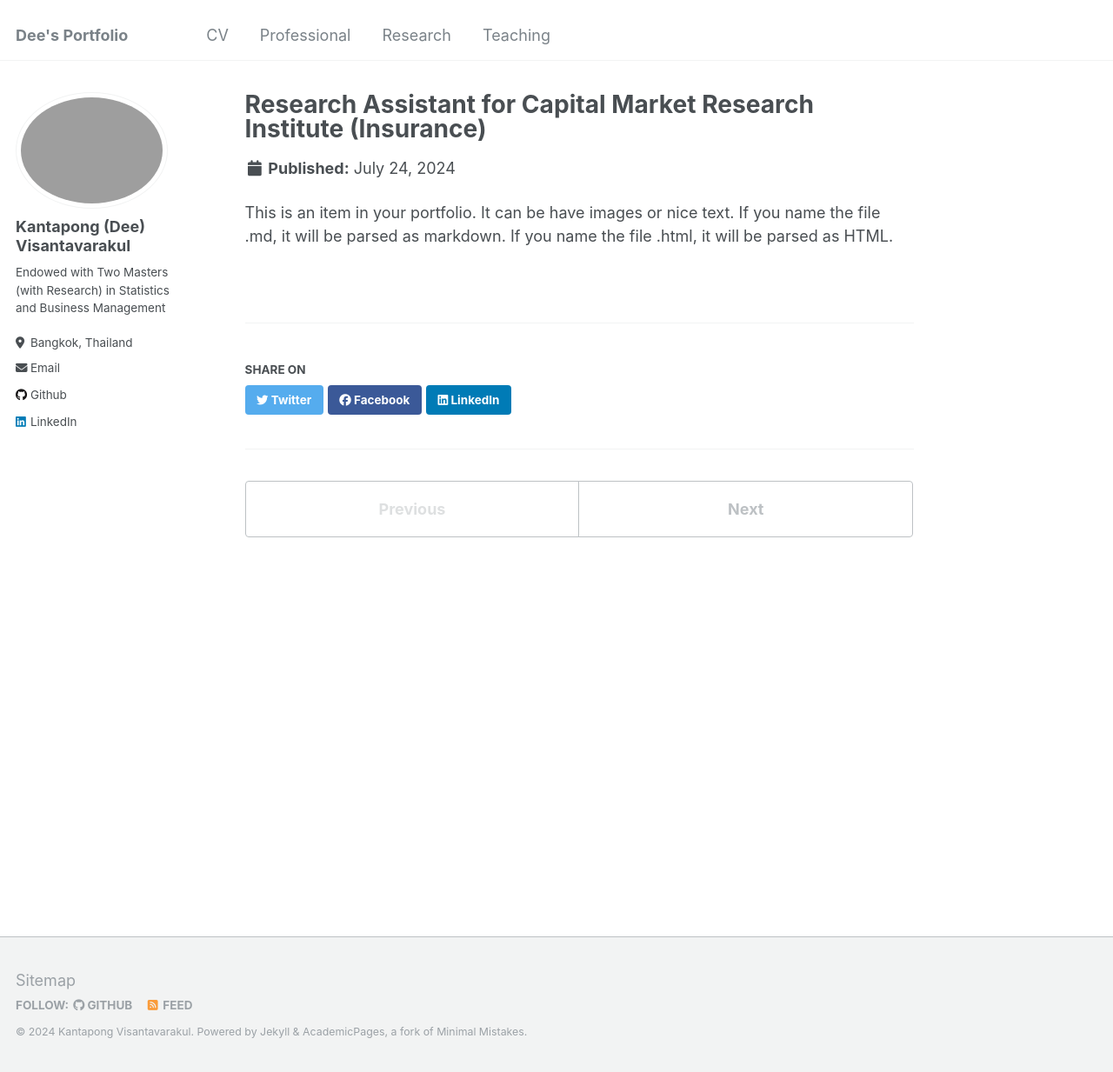
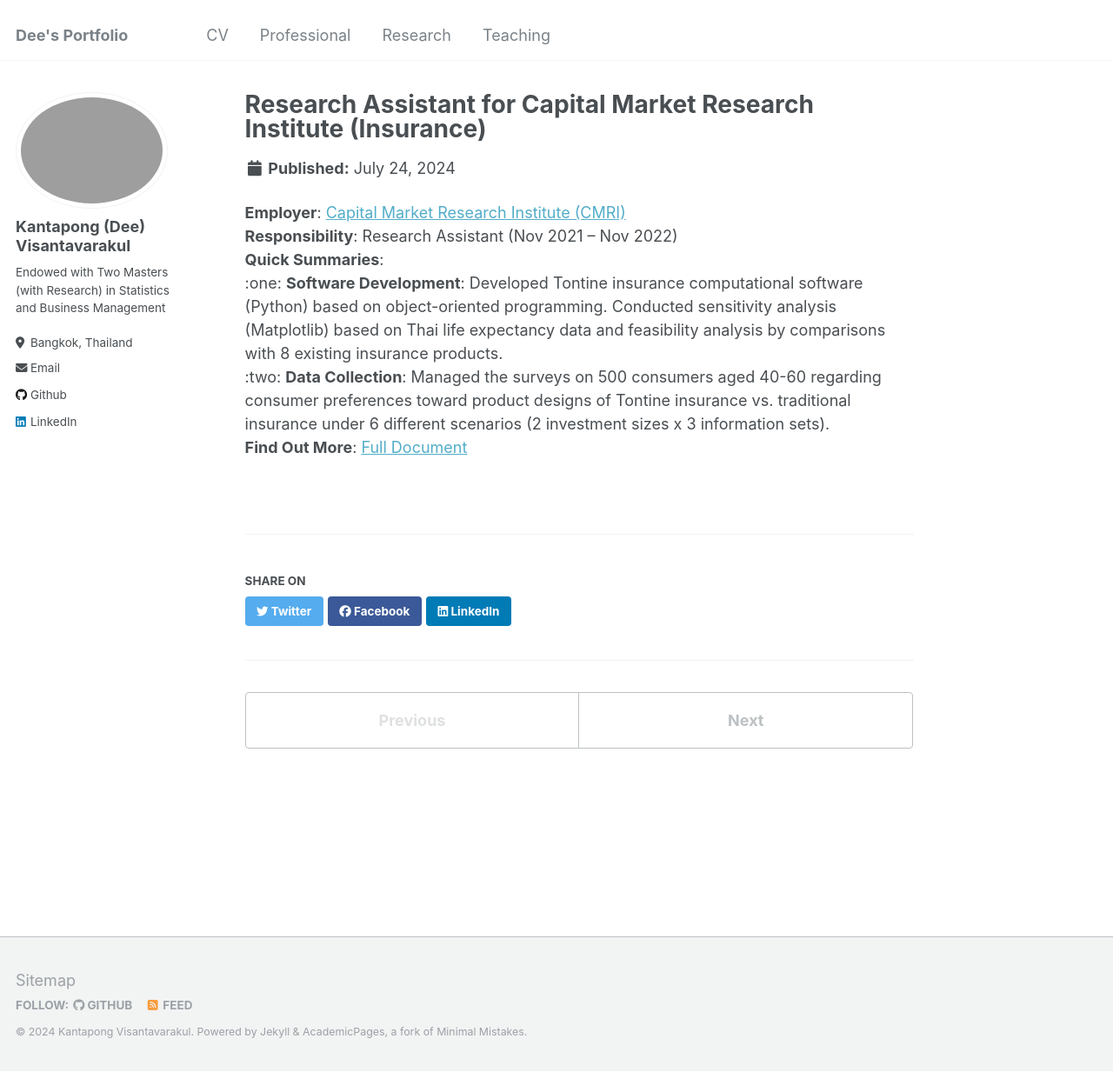
Before and after one commit to GoodDee/GoodDee.github.io, a Jekyll site: the page built from _portfolio/portfolio-1.md, in a window 1280 px wide and 1233 px high. Shown: the whole window at 87% size. Built offline with Jekyll 4.4.1, drawn with Linux system fonts in a browser that asks for light colours.

Commit message:
Update portfolio-1.md

```diff
--- a/_portfolio/portfolio-1.md
+++ b/_portfolio/portfolio-1.md
@@ -5,4 +5,9 @@ excerpt: "Research assistant in product development on Tontine, innovative type
 collection: work portfolio
 ---
 
-This is an item in your portfolio. It can be have images or nice text. If you name the file .md, it will be parsed as markdown. If you name the file .html, it will be parsed as HTML.
+**Employer**: [Capital Market Research Institute (CMRI)](https://www.cmri.or.th/home/)
+**Responsibility**: Research Assistant (Nov 2021 – Nov 2022)
+**Quick Summaries**:
+:one: **Software Development**: Developed Tontine insurance computational software (Python) based on object-oriented programming. Conducted sensitivity analysis (Matplotlib) based on Thai life expectancy data and feasibility analysis by comparisons with 8 existing insurance products.
+:two: **Data Collection**: Managed the surveys on 500 consumers aged 40-60 regarding consumer preferences toward product designs of Tontine insurance vs. traditional insurance under 6 different scenarios (2 investment sizes x 3 information sets).
+**Find Out More**: [Full Document](https://www.cmri.or.th/publication-database/achievement-cmri-publication/36C-Tontine-as-a-Hedging-Instrument-for-Retirement-Investment)
```
